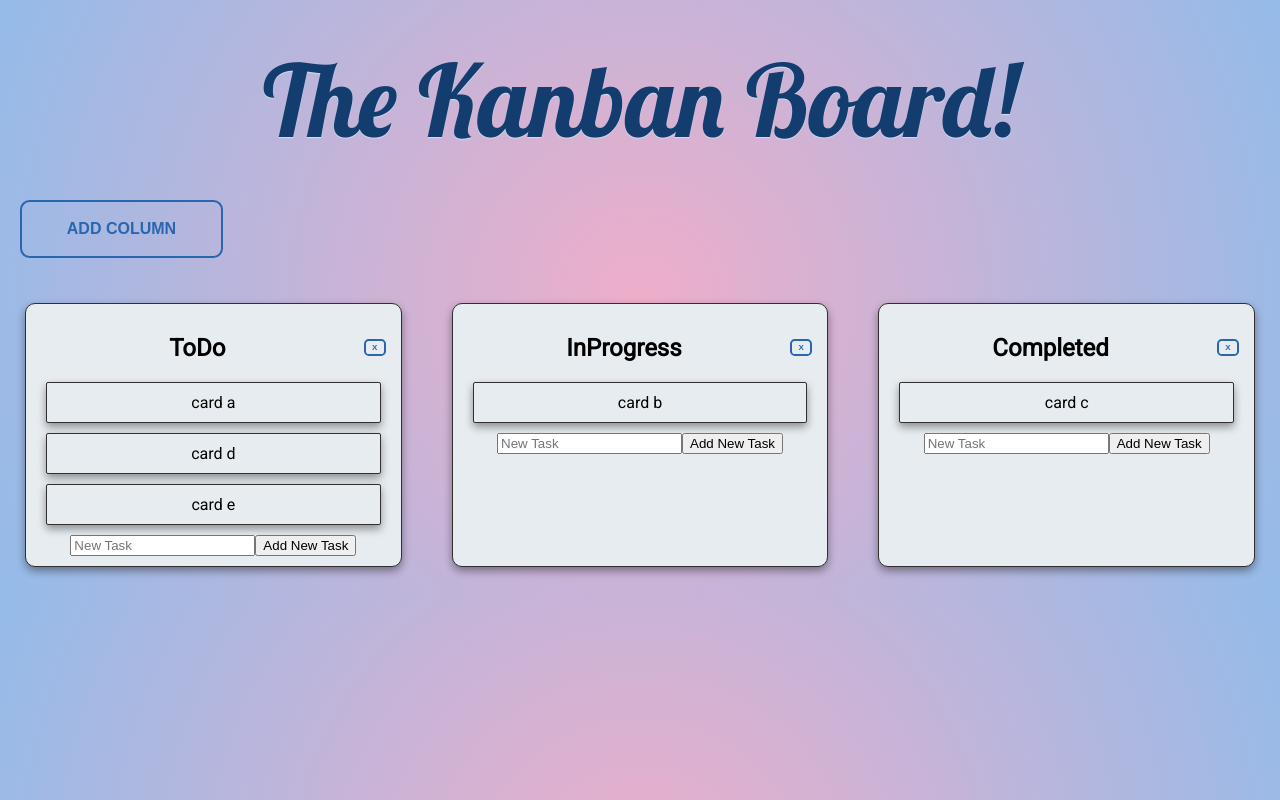
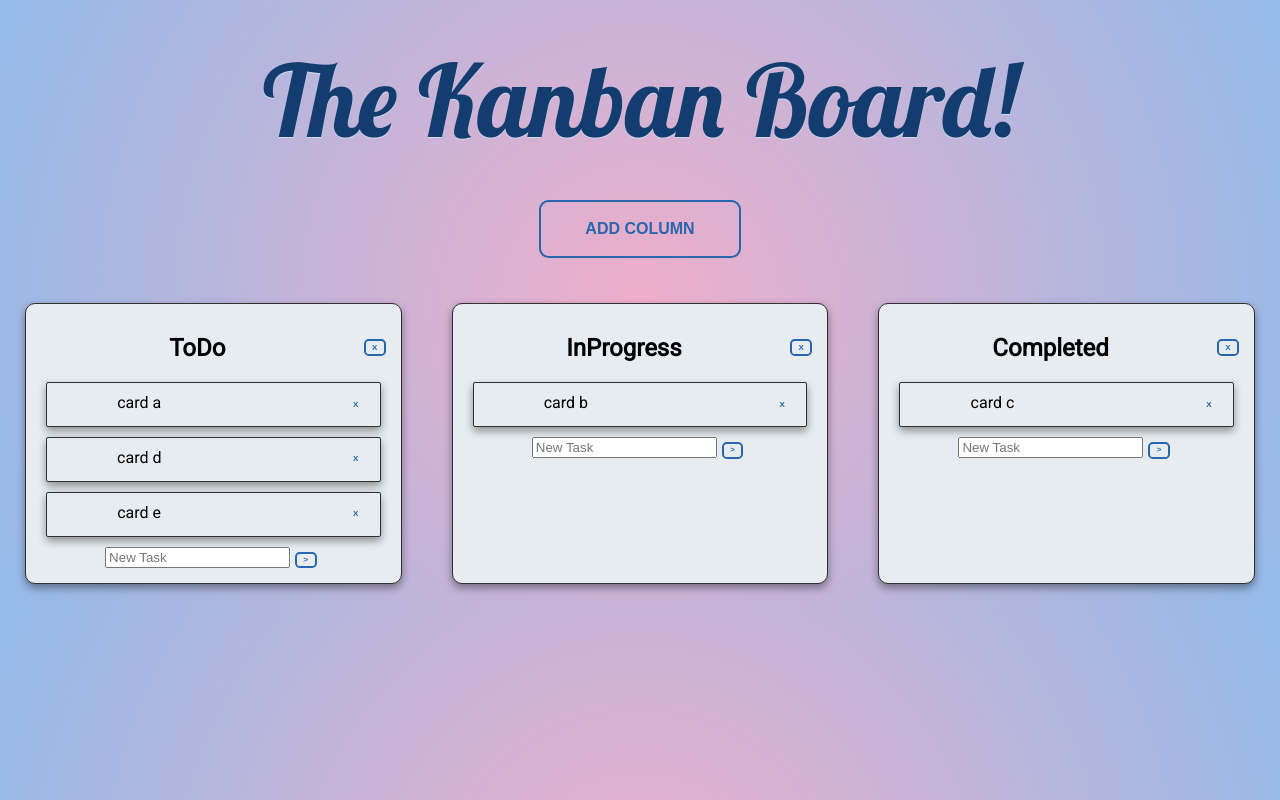
Before and after one commit to tdnicola/kanban-react, a React (Create React App) app: page / in a window 1280 px wide. Built offline with nearby package versions, Linux system fonts and the light colour scheme.

Commit message:
added some css styling for buttons. added delete task functions.

```diff
--- a/src/App.css
+++ b/src/App.css
@@ -36,12 +36,22 @@ body {
 
 .addColumnButton {
  justify-content: center;
+ display: inline-block;
 }
 
 .addTaskButton {
   padding: .3em .8em;
   margin: 5px;
   font-size: .5rem;
+  display: inline-block;
+}
+
+.deleteTaskButton {
+  padding: .3em .8em;
+  margin: 5px;
+  font-size: .5rem;
+  border: none;
+  float: right;
 }
 
 .deleteButton {
--- a/src/App.js
+++ b/src/App.js
@@ -95,6 +95,16 @@ function App() {
       console.log(input)
     }
 
+    const deleteTask =(e, columnIndex, cardIndex) => {
+      e.preventDefault()
+
+      columns[columnIndex].cards.splice(cardIndex,1)
+
+      setColumns([
+        ...columns,
+      ])
+    }
+
     const createNewColumn = (e) => {
       e.preventDefault()
 
@@ -107,6 +117,7 @@ function App() {
     }
 
     const deleteColumn =(e, columnIndex) => {
+      e.preventDefault()
       // let startingColumnIndex = e.dataTransfer.getData('startingColumnIndex')
       columns.splice(columnIndex, 1)
       // console.log(e, columnIndex)
@@ -184,6 +195,7 @@ function App() {
                       setaddNewTaskModal={setaddNewTaskModal}
                       onChange={onChange}
                       input={input}
+                      deleteTask={deleteTask}
                     />
                   ))
                 }
--- a/src/components/Card.js
+++ b/src/components/Card.js
@@ -5,12 +5,14 @@ export default ({
     cardIndex,
     onDragStart,
     columnIndex,
+    deleteTask,
 }) => (
     <div className='card'
         draggable
         onDragStart={(e) => onDragStart(e, card.name, cardIndex, columnIndex)}
     >
         <span className="title">{card.name}</span>
+        <span><button onClick={e => deleteTask(e, columnIndex, cardIndex)} className='btn deleteTaskButton'>X</button></span>
 
     </div>
 )
--- a/src/components/Column.js
+++ b/src/components/Column.js
@@ -15,6 +15,7 @@ export default ({
     setaddNewTaskModal,
     onChange,
     input,
+    deleteTask,
  }) => (
     <div
         className='column'
@@ -33,6 +34,8 @@ export default ({
                 columnIndex={columnIndex}
                 onDragStart={onDragStart}
                 key={card.name}
+                deleteTask={deleteTask}
+
             />
         ))}
 
--- a/src/components/NewTask.js
+++ b/src/components/NewTask.js
@@ -9,6 +9,6 @@ export default ({
 
     <div className='addTask'>
         <input className={columnIndex} onChange={onChange} value={input} placeholder='New Task'></input>
-        <button onClick={e => createNewTask(e, columnIndex)}>Add New Task</button>
+        <button className='addTaskButton btn'onClick={e => createNewTask(e, columnIndex)}>></button>
     </div>
 )
```
